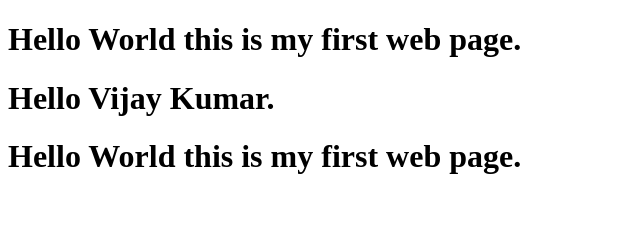
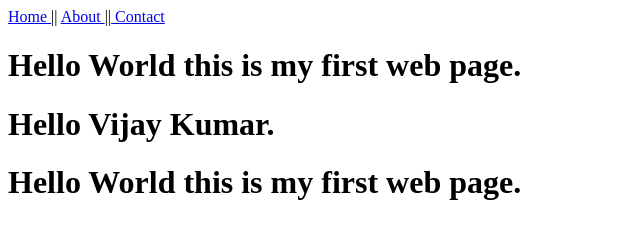
Before and after one commit to TechnicalCRC/mywork, a plain HTML site: page index.html in a window 1280 px wide. Shown: the whole page, without its empty margins (0-640 px from the left). Drawn offline with Linux system fonts and the light colour scheme.

Commit message:
Update index.html

```diff
--- a/index.html
+++ b/index.html
@@ -7,6 +7,8 @@
     <title>Vijay</title>
 </head>
 <body>
+<a href="index.html"> Home </a> || <a href="about.html"> About </a> ||<a href="contact.html"> Contact </a>
+
     <h1>Hello World this is my first web page.</h1>
     <h1>Hello Vijay Kumar.</h1>
     <h1>Hello World this is my first web page.</h1>
```
